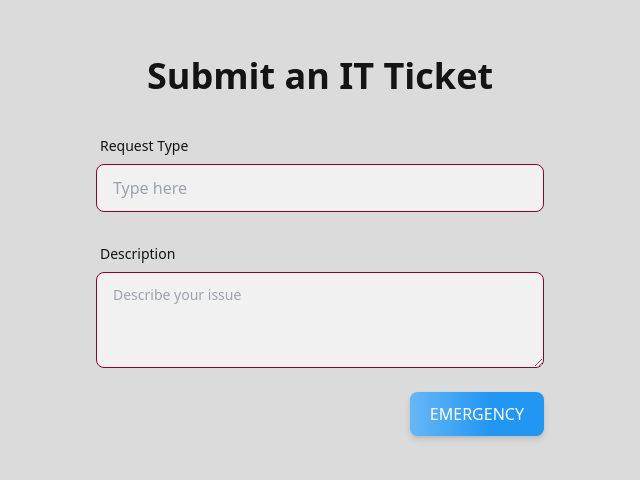
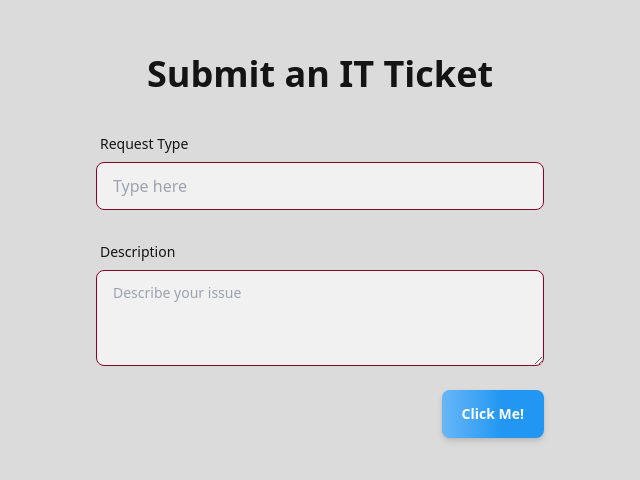
Before and after one commit to naolson2025/over-engineering-buttons, a Next.js app: page / in a window 1280 px wide. Shown: the part 154-634 px from the top of the page, without its empty margins (320-960 px from the left). Built offline with nearby package versions, Linux system fonts and the light colour scheme.

Commit message:
renamed to shine button

```diff
--- a/src/app/globals.css
+++ b/src/app/globals.css
@@ -3,7 +3,7 @@
 @tailwind utilities;
 
 /* Blue button with shine */
-.glass-button {
+.shine-button {
   position: relative;
   overflow: hidden;
   background-color: #2196f3; /* Adjust to your primary button color */
@@ -16,12 +16,12 @@
   transition: transform 0.3s ease, box-shadow 0.3s ease; /* Smooth hover effect */
 }
 
-.glass-button:hover {
+.shine-button:hover {
   transform: translateY(-2px);
   box-shadow: 0 6px 8px rgba(0, 0, 0, 0.15), 0 2px 4px rgba(0, 0, 0, 0.12);
 }
 
-.glass-button::before {
+.shine-button::before {
   content: '';
   position: absolute;
   top: 0;
@@ -38,6 +38,6 @@
   z-index: 1;
 }
 
-.glass-button:hover::before {
+.shine-button:hover::before {
   left: 50%;
 }
--- a/src/app/page.tsx
+++ b/src/app/page.tsx
@@ -1,4 +1,4 @@
-import { GlassButton } from '../components/glass-button';
+import { ShineButton } from '../components/shine-button';
 
 export default function Home() {
   return (
@@ -32,7 +32,7 @@ export default function Home() {
             />
           </div>
           <div className="flex justify-end">
-            <GlassButton />
+            <ShineButton />
           </div>
         </div>
       </div>
--- a/src/components/glass-button.tsx
+++ /dev/null
@@ -1,9 +0,0 @@
-'use client';
-
-export const GlassButton = () => {
-  return (
-    <button className="glass-button">
-      EMERGENCY
-    </button>
-  );
-};
--- /dev/null
+++ b/src/components/shine-button.tsx
@@ -0,0 +1,7 @@
+export const ShineButton = () => {
+  return (
+    <button className="btn shine-button hover:bg-[#5fb0f2]">
+      Click Me!
+    </button>
+  );
+};
```
